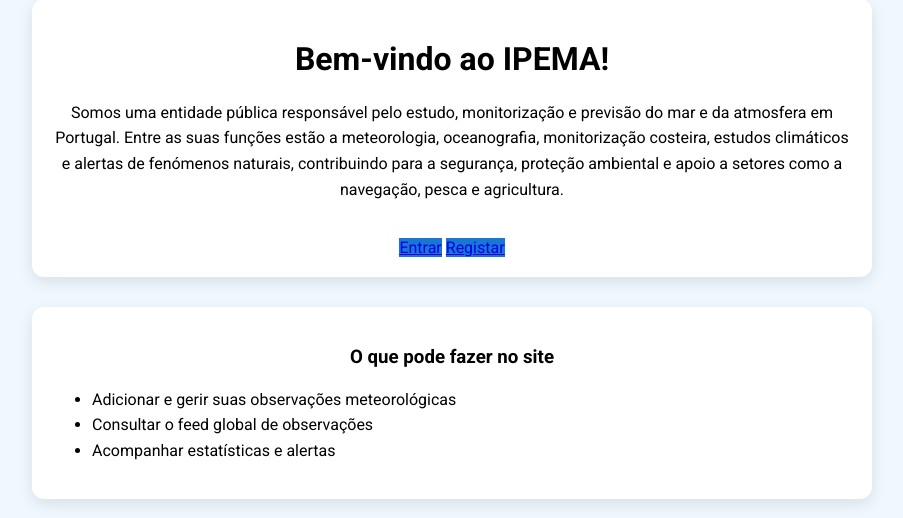
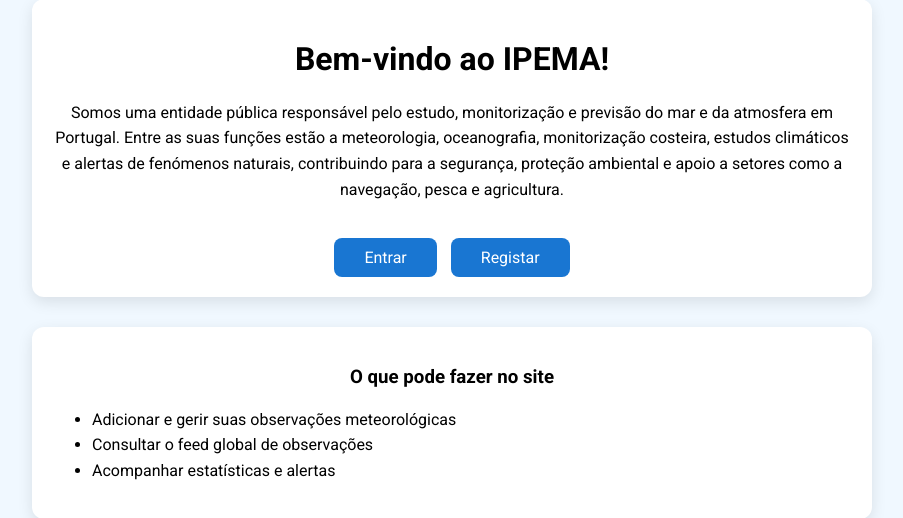
Before and after one commit to ipma-divsi/django_project_formation, a Django app: page / in a window 1280 px wide. Shown: the part 156-674 px from the top of the page, without its empty margins (188-1091 px from the left). Run offline with Django 5.2, Linux system fonts and the light colour scheme.

Commit message:
[ADD] L.3 home buttons update

```diff
--- a/sistema/core/templates/core/home.html
+++ b/sistema/core/templates/core/home.html
@@ -15,8 +15,14 @@
         </p>
 
         {% if not user.is_authenticated %}
-            <a href="/login/" class="btn-editar" style="margin-top: 20px; display: inline-block;">Entrar</a>
-            <a href="/register/" class="btn-editar" style="margin-top: 20px; display: inline-block; background-color:#1976D2;">Registar</a>
+            <a href="{% url 'login' %}" class="btn-editar"
+               style="margin-top: 20px; margin-right: 10px; padding: 10px 30px; background-color:#1976D2; color:white; border-radius:8px; text-decoration:none; display:inline-block; transition: background-color 0.3s;">
+               Entrar
+            </a>
+            <a href="{% url 'register' %}" class="btn-editar"
+               style="margin-top: 20px; padding: 10px 30px; background-color:#1976D2; color:white; border-radius:8px; text-decoration:none; display:inline-block; transition: background-color 0.3s;">
+               Registar
+            </a>
         {% endif %}
     </div>
 
@@ -31,4 +37,17 @@
     </div>
 
 </div>
+
+<!-- Script para efeito hover -->
+<script>
+    const buttons = document.querySelectorAll('.btn-editar');
+    buttons.forEach(btn => {
+        btn.addEventListener('mouseenter', () => {
+            btn.style.backgroundColor = '#4791DB'; // Azul mais claro ao passar o mouse
+        });
+        btn.addEventListener('mouseleave', () => {
+            btn.style.backgroundColor = '#1976D2'; // Volta ao azul original
+        });
+    });
+</script>
 {% endblock %}
```
Also changed, not shown: sistema/db.sqlite3.
